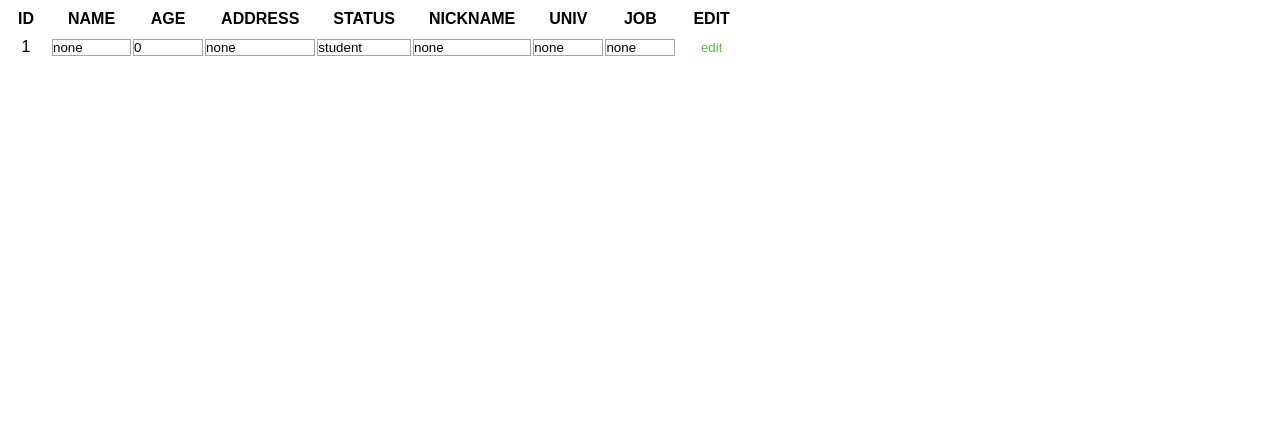
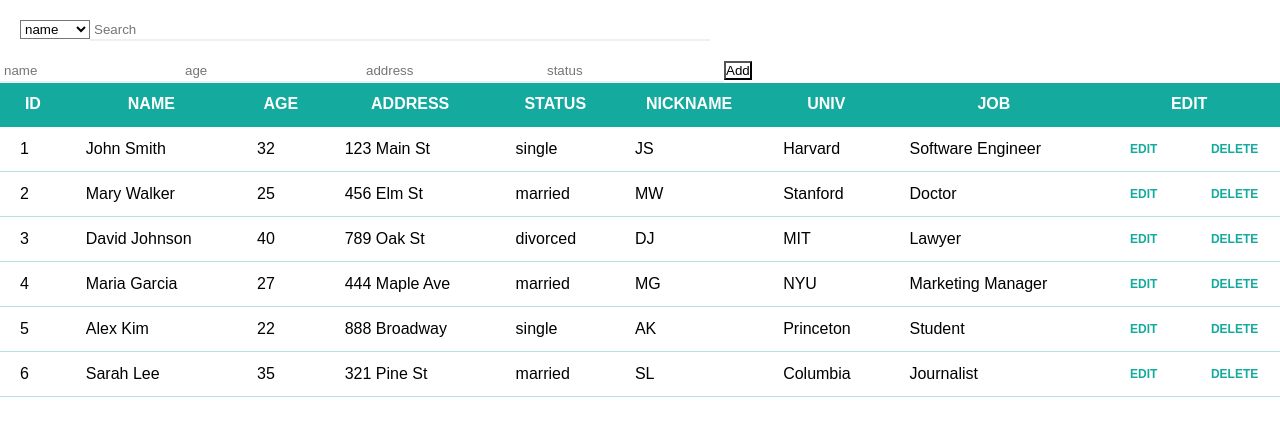
Before and after one commit to Abduazimkhoja/ReactLessons, a React (Create React App) app: page / in a window 1280 px wide. Shown: the top 436 px of the page. Built offline with nearby package versions, Linux system fonts and the light colour scheme.

Commit message:
State CRUD

```diff
--- /dev/null
+++ b/src/mock.js
@@ -0,0 +1,62 @@
+export const people = [
+   {
+     id: 1,
+     name: 'John Smith',
+     age: 32,
+     address: '123 Main St',
+     status: 'single',
+     nickname: 'JS',
+     univ: 'Harvard',
+     job: 'Software Engineer'
+   },
+   {
+     id: 2,
+     name: 'Mary Walker',
+     age: 25,
+     address: '456 Elm St',
+     status: 'married',
+     nickname: 'MW',
+     univ: 'Stanford',
+     job: 'Doctor'
+   },
+   {
+     id: 3,
+     name: 'David Johnson',
+     age: 40,
+     address: '789 Oak St',
+     status: 'divorced',
+     nickname: 'DJ',
+     univ: 'MIT',
+     job: 'Lawyer'
+   },
+   {
+     id: 4,
+     name: 'Maria Garcia',
+     age: 27,
+     address: '444 Maple Ave',
+     status: 'married',
+     nickname: 'MG',
+     univ: 'NYU',
+     job: 'Marketing Manager'
+   },
+   {
+     id: 5,
+     name: 'Alex Kim',
+     age: 22,
+     address: '888 Broadway',
+     status: 'single',
+     nickname: 'AK',
+     univ: 'Princeton',
+     job: 'Student'
+   },
+   {
+     id: 6,
+     name: 'Sarah Lee',
+     age: 35,
+     address: '321 Pine St',
+     status: 'married',
+     nickname: 'SL',
+     univ: 'Columbia',
+     job: 'Journalist'
+   }
+ ]
--- a/src/table.jsx
+++ b/src/table.jsx
@@ -1,137 +1,286 @@
 import React from "react";
 import "./table.scss";
+import { people } from "./mock";
 
 class Student extends React.Component {
    constructor(props) {
       super(props);
-      this.state = [
-         {
-            id: 1,
-            name: "none",
-            age: 0,
-            address: "none",
-            status: "student",
-            nickname: "none",
-            univ: "none",
-            job: "none",
-         },
-         {
-            id: 2,
-            name: "none",
-            age: 0,
-            address: "none",
-            status: "student",
-            nickname: "none",
-            univ: "none",
-            job: "none",
-         },
-         {
-            id: 3,
-            name: "none",
-            age: 0,
-            address: "none",
-            status: "student",
-            nickname: "none",
-            univ: "none",
-            job: "none",
-         },
-      ];
+      this.state = {
+         data: people,
+
+         name: "",
+         age: "",
+         address: "",
+         status: "",
+
+         createError: "",
+
+         selectSearch: "name",
+
+         active: null,
+      };
    }
 
    render() {
-      let count = 0
-      const edit = (event) => {
-         if (count === 0) {
-            let classInput = document.querySelectorAll(".table__input")
-            classInput[0].setAttribute("readonly")
+      // SEARCH
+      const search = (event) => {
+         this.setState({
+            data: people.filter((item) =>
+               `${item[this.state.selectSearch]}`.includes(event.target.value)
+            ),
+         });
+      };
+
+      // ADD
+      const create = () => {
+         let { name, age, address, status } = this.state;
+         if (
+            name.length > 0 &&
+            age > 0 &&
+            address.length > 0 &&
+            status.length > 0
+         ) {
+            let user = {
+               id: this.state.data.length + 1,
+               name,
+               age,
+               address,
+               status,
+               nickname: "1",
+               univ: "1",
+               job: "1",
+            };
+            this.setState({
+               data: [...this.state.data, user],
+               name: "",
+               age: "",
+               address: "",
+               status: "",
+               createError: "",
+            });
+         } else {
+            this.setState({
+               createError: "fill in all Input!",
+            });
          }
       };
-      const inputValue = (lastEvent) => {
-         let defaultInput = lastEvent.target.defaultValue;
-         console.log(this.state[0][defaultInput]); // добавляю атрибкт который делает input не доступным
+
+      // SELECT SEARCH
+      const selectSearch = (event) => {
+         this.setState({ selectSearch: event.target.value });
       };
+
+      // DELETE
+      const onDelete = (id) => {
+         this.setState({
+            data: this.state.data.filter((v) => v.id !== id),
+         });
+      };
+
+      // EDIT
+      const onEdit = (data, isSave) => {
+         if (isSave) {
+            let res = this.state.data.map((value) =>
+               value.id == this.state.active.id
+                  ? {
+                       ...value,
+                       name: this.state.name,
+                       age: this.state.age,
+                       address: this.state.address,
+                       status: this.state.status,
+                    }
+                  : value
+            );
+            this.setState({ active: null, data: res });
+         } else {
+            this.setState({
+               name: data.name,
+               age: data.age,
+               address: data.address,
+               status: data.status,
+               active: { ...data },
+            });
+         }
+      };
+
+      // multi state change
+      const onChange = (event) => {
+         this.setState({ [event.target.name]: event.target.value });
+      };
+
       return (
-         <>
+         <div>
+            {/* SEARCH */}
+            <div className="search">
+               {/* SELECT */}
+               <select onChange={selectSearch} name="" id="">
+                  <option value="name">name</option>
+                  <option value="id">id</option>
+                  <option value="age">age</option>
+                  <option value="address">address</option>
+                  <option value="status">status</option>
+               </select>
+               <input
+                  name="search"
+                  onChange={search}
+                  className="search__input"
+                  type="search"
+                  placeholder="Search"
+               />
+            </div>
+
+            {/* ADD */}
+            <div className="add">
+               <input
+                  name="name"
+                  onChange={onChange}
+                  value={this.state.name}
+                  type="text"
+                  className="add__input"
+                  placeholder="name"
+               />
+               <input
+                  name="age"
+                  onChange={onChange}
+                  value={this.state.age}
+                  type="text"
+                  className="add__input"
+                  placeholder="age"
+               />
+               <input
+                  name="address"
+                  onChange={onChange}
+                  value={this.state.address}
+                  type="text"
+                  className="add__input"
+                  placeholder="address"
+               />
+               <input
+                  name="status"
+                  onChange={onChange}
+                  value={this.state.status}
+                  type="text"
+                  className="add__input"
+                  placeholder="status"
+               />
+               <button onClick={create}>Add</button>
+               <p>{this.state.createError}</p>
+            </div>
+
+            {/* TABLE */}
             <table className="table">
                <thead className="table__head">
-                  <th className="table__title">ID</th>
-                  <th className="table__title">NAME</th>
-                  <th className="table__title">AGE</th>
-                  <th className="table__title">ADDRESS</th>
-                  <th className="table__title">STATUS</th>
-                  <th className="table__title">NICKNAME</th>
-                  <th className="table__title">UNIV</th>
-                  <th className="table__title">JOB</th>
-                  <th className="table__title">EDIT</th>
+                  <tr>
+                     <th>ID</th>
+                     <th>NAME</th>
+                     <th>AGE</th>
+                     <th>ADDRESS</th>
+                     <th>STATUS</th>
+                     <th>NICKNAME</th>
+                     <th>UNIV</th>
+                     <th>JOB</th>
+                     <th>EDIT</th>
+                  </tr>
                </thead>
+
                <tbody className="table__body">
+                  {this.state.data.map(
+                     ({
+                        id,
+                        name,
+                        age,
+                        address,
+                        status,
+                        nickname,
+                        univ,
+                        job,
+                     }) => {
+                        return (
+
+                           // EDIT
                            <tr>
-                     <td className="table__value">{this.state[0].id}</td>
-                     <td className="table__value">
+                              <td>{id}</td>
+                              <td>
+                                 {this.state.active?.id === id ? (
                                     <input
-                           onChange={inputValue}
-                           className="table__input table__input-active"
+                                       onChange={onChange}
+                                       value={this.state.name}
                                        type="text"
-                           defaultValue={this.state[0].name}
+                                       name="name"
+                                       id=""
                                     />
-                     </td>
-                     <td className="table__value">
-                        <input
-                           onChange={inputValue}
-                           className="table__input table__input-active"
-                           type="text"
-                           defaultValue={this.state[0].age}
-                        />
-                     </td>
-                     <td className="table__value">
-                        <input
-                           onChange={inputValue}
-                           className="table__input table__input-active"
-                           type="text"
-                           defaultValue={this.state[0].address}
-                        />
-                     </td>
-                     <td className="table__value">
-                        <input
-                           onChange={inputValue}
-                           className="table__input table__input-active"
-                           type="text"
-                           defaultValue={this.state[0].status}
-                        />
-                     </td>
-                     <td className="table__value">
-                        <input
-                           onChange={inputValue}
-                           className="table__input table__input-active"
-                           type="text"
-                           defaultValue={this.state[0].nickname}
-                        />
-                     </td>
-                     <td className="table__value">
-                        <input
-                           onChange={inputValue}
-                           className="table__input table__input-active"
-                           type="text"
-                           defaultValue={this.state[0].univ}
-                        />
-                     </td>
-                     <td className="table__value">
-                        <input
-                           onChange={inputValue}
-                           className="table__input table__input-active"
-                           type="text"
-                           defaultValue={this.state[0].job}
-                        />
+                                 ) : (
+                                    name
+                                 )}
                               </td>
                               <td>
-                        <button onClick={edit} className="table__edit">
-                           edit
+                                 {this.state.active?.id === id ? (
+                                    <input
+                                       onChange={onChange}
+                                       value={this.state.age}
+                                       type="text"
+                                       name="age"
+                                       id=""
+                                    />
+                                 ) : (
+                                    age
+                                 )}
+                              </td>
+                              <td>
+                                 {this.state.active?.id === id ? (
+                                    <input
+                                       onChange={onChange}
+                                       value={this.state.address}
+                                       type="text"
+                                       name="address"
+                                       id=""
+                                    />
+                                 ) : (
+                                    address
+                                 )}
+                              </td>
+                              <td>
+                                 {this.state.active?.id === id ? (
+                                    <input
+                                       onChange={onChange}
+                                       value={this.state.status}
+                                       type="text"
+                                       name="status"
+                                       id=""
+                                    />
+                                 ) : (
+                                    status
+                                 )}
+                              </td>
+                              <td>{nickname}</td>
+                              <td>{univ}</td>
+                              <td>{job}</td>
+
+                              {/* DELETE */}
+                              <td id="table__button">
+                                 <button
+                                    onClick={() =>
+                                       onEdit(
+                                          { id, name, age, address, status },
+                                          this.state.active?.id === id
+                                       )
+                                    }
+                                 >
+                                    {this.state.active?.id === id
+                                       ? "save"
+                                       : "edit"}
+                                 </button>
+                                 <button onClick={() => onDelete(id)}>
+                                    delete
                                  </button>
                               </td>
                            </tr>
+                        );
+                     }
+                  )}
                </tbody>
             </table>
-         </>
+         </div>
       );
    }
 }
--- a/src/table.scss
+++ b/src/table.scss
@@ -1,38 +1,83 @@
+.search {
+   padding: 20px;
+   input {
+      width: 50%;
+   }
+}
+
+input {
+   height: 20px;
+   padding-left: 4px;
+
+   border: none;
+   outline: none;
+   border-bottom: 2px solid #efefef;
+
+   transition: border 0.3s ease;
+
+   &:focus,
+   &:hover {
+      border-bottom: 2px solid #4b8dcc;
+   }
+}
+
 .table {
-   text-align: center;
-   & th {
-      padding: 8px 16px;
-   }
-   &__head {
-   }
+   width: 100%;
+   border-collapse: collapse;
 
-   &__title {
-   }
+   & tr {
+      height: 44px;
+      border-bottom: 1px solid #14aa9e53;
+      transition: background 0.2s ease;
 
-   &__body {
-      & td {
-         max-width: 70px;
+      &:hover {
+         background-color: #14aa9e13;
       }
    }
 
-   &__value {
+   & th,
+   & td {
+      padding: 0 20px;
    }
 
-   &__edit {
-      width: 100%;
-      height: 100%;
-      border: none;
-      cursor: pointer;
-      color: #5db948;
-      &:hover {
-         color: #3fa029;
-      }
-   }
-   &__input {
-      border: 1px solid #a5a5a5;
-      width: -webkit-fill-available;;
-      &-active {
-
+   &__head {
+      background-color: #14aa9e;
+      & th {
+         color: #ffffff;
       }
    }
 }
+
+#table__button {
+   display: flex;
+   height: inherit;
+   padding: 0px;
+
+   & button {
+      width: 100%;
+      height: inherit;
+      padding: 0 20px;
+
+      display: flex;
+      align-items: center;
+      justify-content: center;
+
+      font-size: 12px;
+      font-weight: 600;
+      color: #14aa9e;
+
+      text-transform: uppercase;
+
+      border: none;
+      transition: background 0.2s ease, color 0.2s ease;
+
+      &:hover {
+         color: #fff;
+         background: #14aa9e;
+      }
+
+      &:active {
+         font-size: 11px;
+      }
+   }
+}
```
Lines whose indentation alone changed are shown as unchanged.
